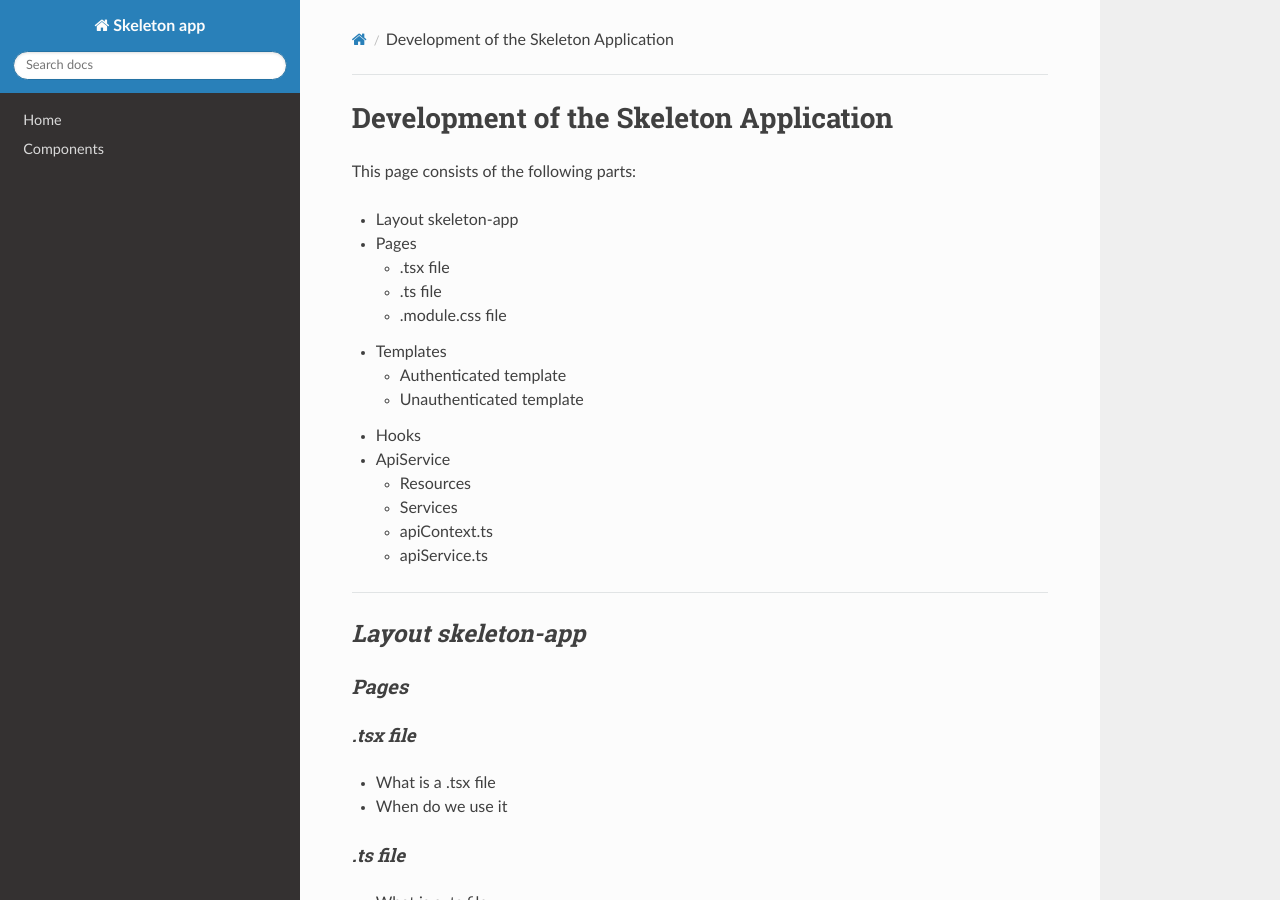
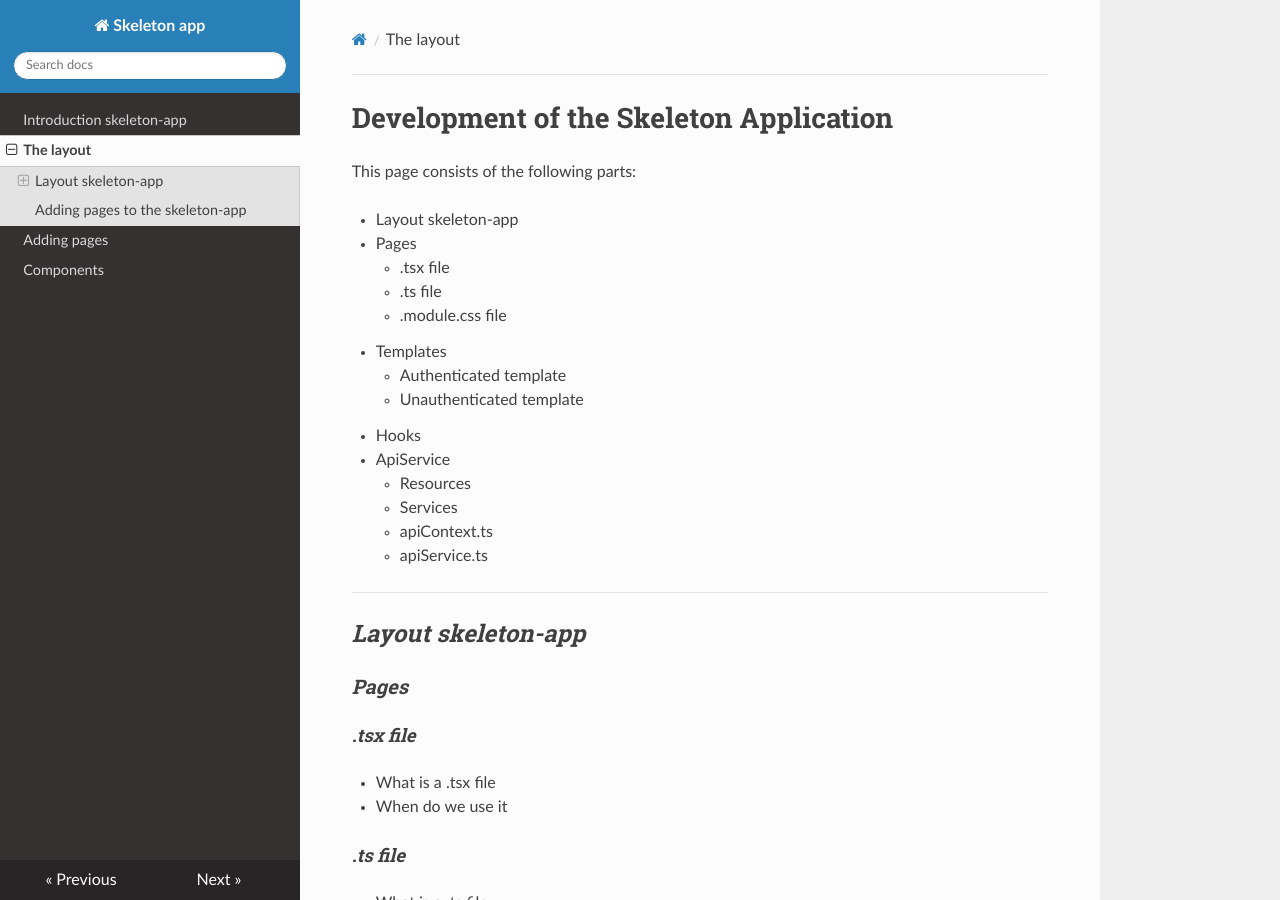
Before and after one commit to ConductionNL/skeleton-app, an MkDocs documentation site: the page built from docs/layout.md, in a window 1280 px wide and 900 px high. Built offline with MkDocs 1.6.1, drawn with Linux system fonts in a browser that asks for light colours; nearby versions of some CDN libraries.

Commit message:
fix mkdocs

```diff
--- a/mkdocs.yml
+++ b/mkdocs.yml
@@ -2,8 +2,9 @@ site_name: Skeleton app
 site_url: https://conductionnl.github.io/skeleton-app
 docs_dir: docs
 nav:
-    - Home: index.md
+    - Introduction skeleton-app: index.md
+    - The layout: layout.md
+    - Adding pages: pages.md
     - Components: components.md
-
 theme:
     name: readthedocs
```
